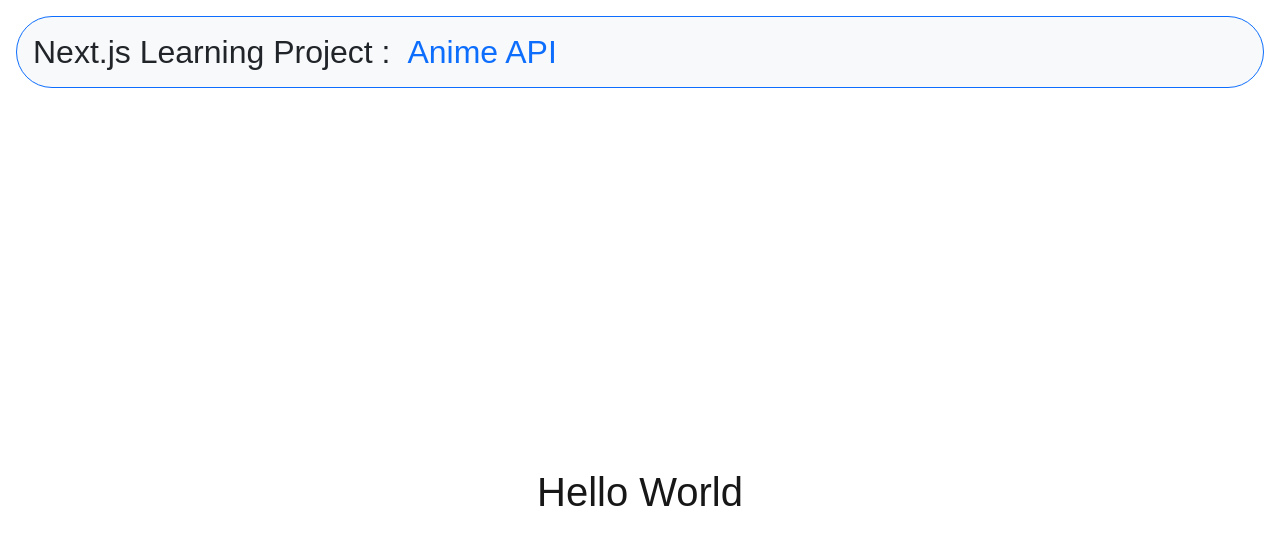
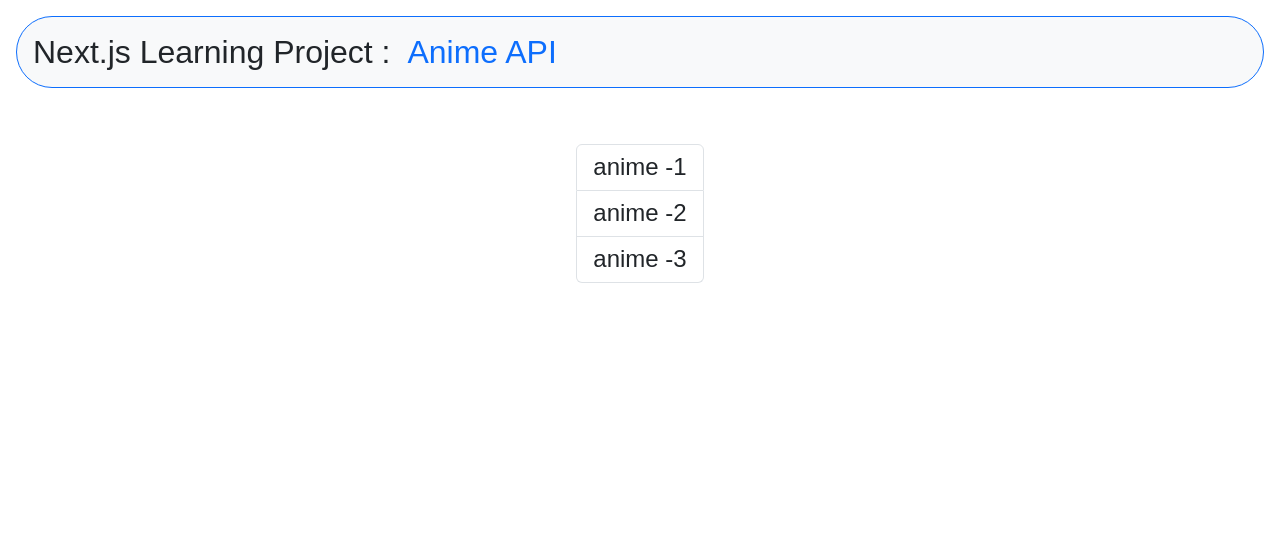
Before and after one commit to daniyal-abbassi/Next.js-animeAPI, a Next.js app: page / in a window 1280 px wide. Shown: the top 544 px of the page. Built offline with nearby package versions, Linux system fonts and the light colour scheme.

Commit message:
chore: add list

```diff
--- a/app/page.tsx
+++ b/app/page.tsx
@@ -4,9 +4,13 @@ export default function Page() {
   return (
     <>
     <Navbar />
-    <div className="container-fluid min-vh-100 d-flex flex-column justify-content-center align-items-center p-4">
+    <div className="container-fluid min-vh-100 d-flex flex-column justify-content-start align-items-center p-4 h4">
 
-      <h1>Hello World</h1>
+      <ul className="list-group p-4">
+        <li className="list-group-item">anime -1</li>
+        <li className="list-group-item">anime -2</li>
+        <li className="list-group-item">anime -3</li>
+      </ul>
 
 
     </div>
```
